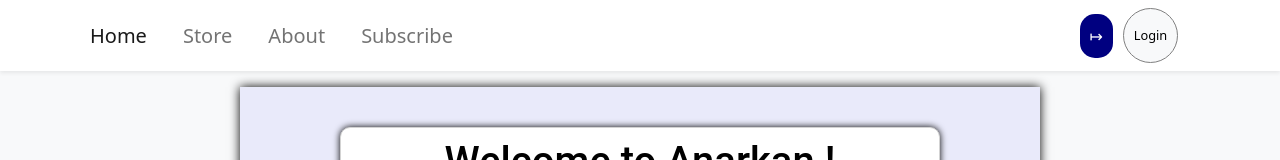
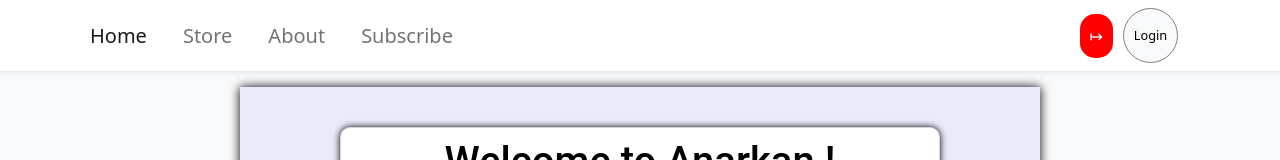
Before and after one commit to TLRKiliann/react-e-commerce, a React (Vite) app in the folder shoppping/: page / in a window 1280 px wide. Shown: the top 160 px of the page. Built offline with nearby package versions, Linux system fonts and the light colour scheme.

Commit message:
some test with useContext

```diff
--- a/shoppping/src/components/Navbar.tsx
+++ b/shoppping/src/components/Navbar.tsx
@@ -40,15 +40,15 @@
               borderRadius: "15px",
               color: "white"
             }}
-          >{
-            email}
+          >
+            {email}
           </span>
           ):(
           <span
             style={{
               marginRight: "10px",
               padding: "10px",
-              background: "navy",
+              background: "red",
               borderRadius: "15px",
               color: "white"
             }}> &#8614; </span>
```
